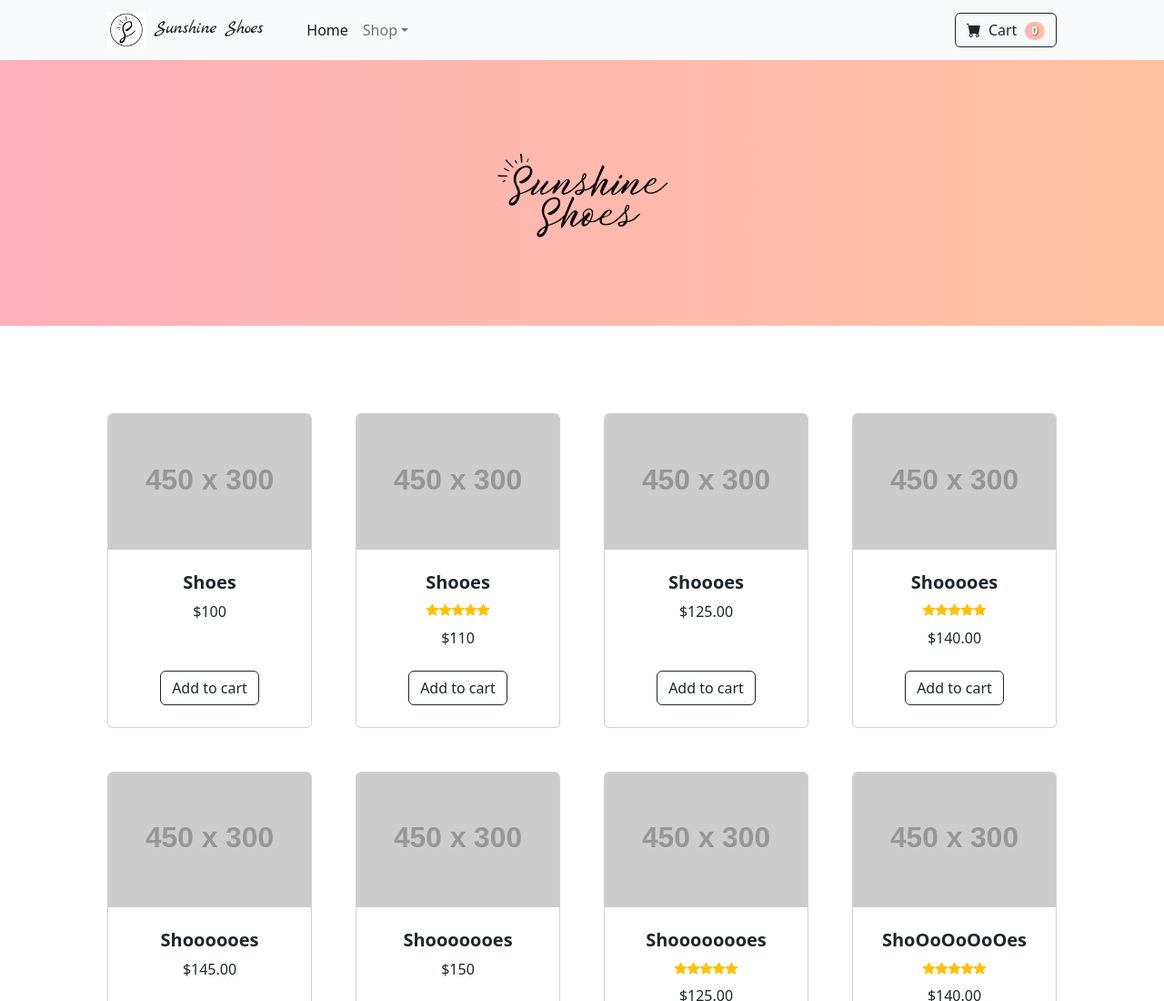
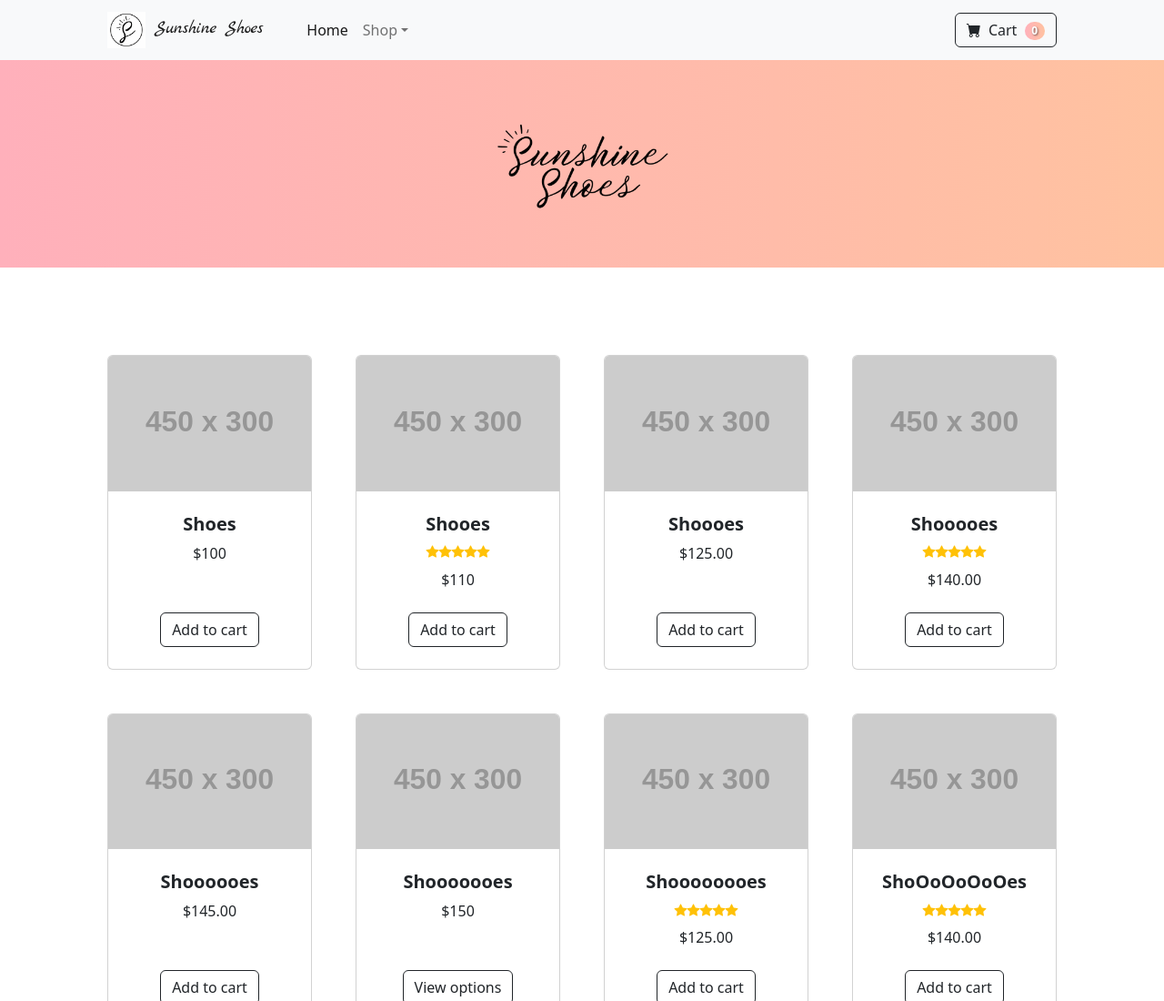
Before and after one commit to ninamaleckosak/SunshineUi, a website: page dist/index.html in a window 1280 px wide. Shown: the top 1100 px of the page at 91% size. Drawn offline with nearby package versions, Linux system fonts and the light colour scheme; placeholder pictures from the web are drawn by us; files whose address does not match are found by name.

Commit message:
Update index.html

```diff
--- a/dist/index.html
+++ b/dist/index.html
@@ -49,7 +49,7 @@
         </nav>
         <!-- Header-->
         <header class="bg-dark py-5">
-            <div class="container px-4 px-lg-5 my-5">
+            <div class="container px-4 px-lg-5 my-3">
                 <div class="text-center text-white">
                     <img src="assets//sunshineShoes.png" alt="Sunshine Shoes Logo" style="height: 100px;">
                 </div>
```
